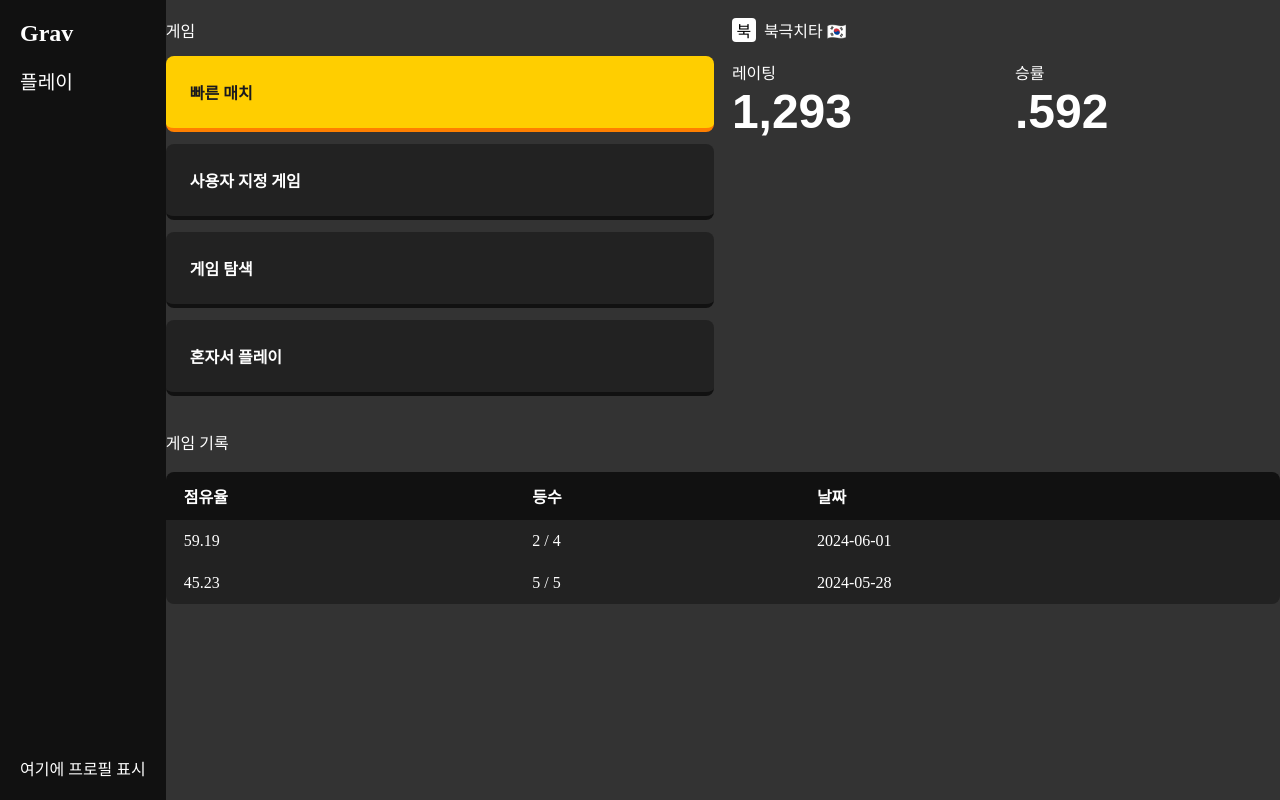
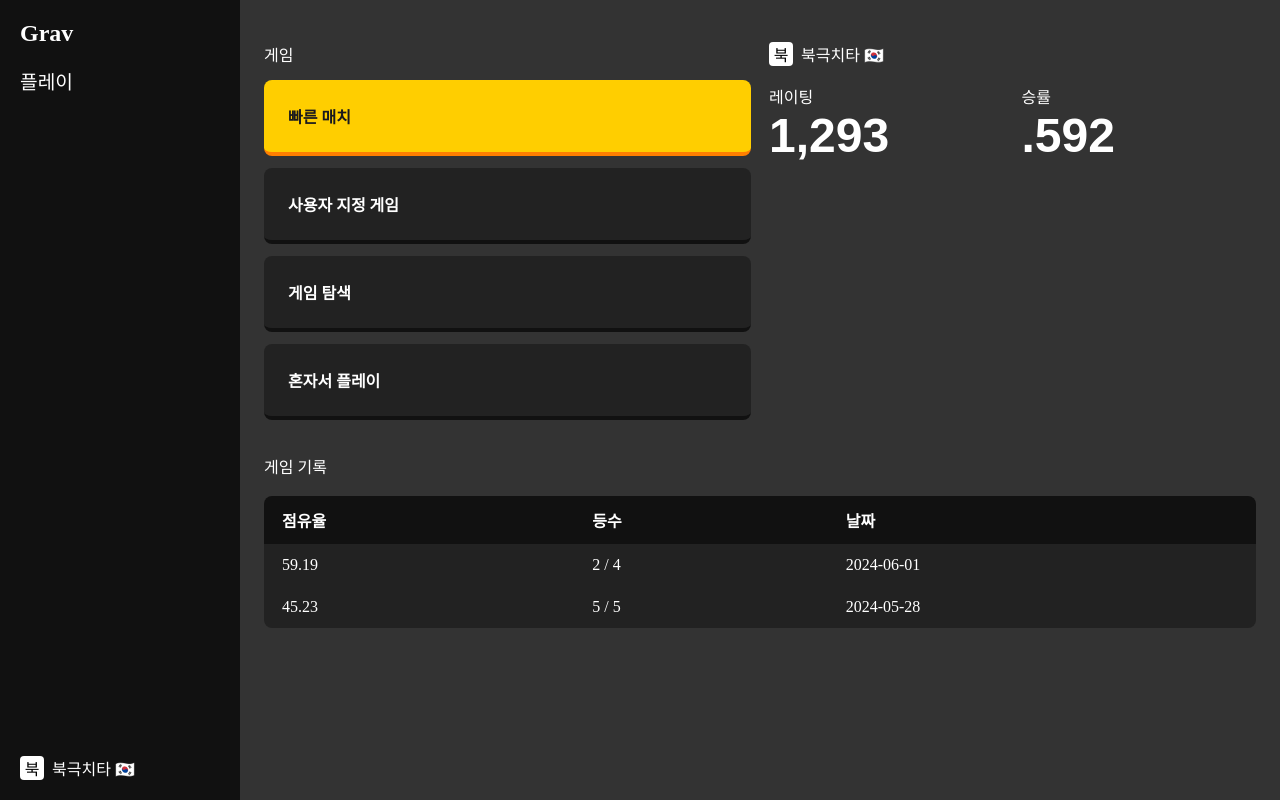
Before and after one commit to zasoque/grav, a SvelteKit app: page / in a window 1280 px wide. Built offline with nearby package versions, Linux system fonts and the light colour scheme; a web font is replaced by a local one.

Commit message:
Add Profile component to layout and page routes

```diff
--- /dev/null
+++ b/src/lib/components/Profile.svelte
@@ -0,0 +1,18 @@
+<span class="profile-picture" style="background-color: white; color: black;">북</span>
+<span class="username">북극치타 🇰🇷</span>
+
+<style>
+	.profile-picture {
+		width: 24px;
+		height: 24px;
+		background-color: #7f7f7f;
+		border-radius: 4px;
+		display: inline-flex;
+		align-items: center;
+		justify-content: center;
+	}
+
+	.username {
+		margin-left: 4px;
+	}
+</style>
--- a/src/routes/+layout.svelte
+++ b/src/routes/+layout.svelte
@@ -1,5 +1,6 @@
 <script lang="ts">
 	import favicon from '$lib/assets/favicon.svg';
+	import Profile from '$lib/components/Profile.svelte';
 
 	let { children } = $props();
 </script>
@@ -35,7 +36,9 @@
 		<div class="links">
 			<div class="link"><a href="/play">플레이</a></div>
 		</div>
-		<div class="footbar">여기에 프로필 표시</div>
+		<div class="footbar">
+			<Profile />
+		</div>
 	</div>
 	<div class="content">
 		{@render children()}
@@ -51,6 +54,7 @@
 	.navigation {
 		height: 60px;
 		background-color: #111;
+		width: 240px;
 		color: white;
 		padding: 20px 20px;
 		display: flex;
@@ -66,6 +70,7 @@
 		overflow-y: auto;
 		max-width: 1280px;
 		margin: 0 auto;
+		padding: 24px;
 	}
 
 	.logo {
--- a/src/routes/+page.svelte
+++ b/src/routes/+page.svelte
@@ -1,3 +1,7 @@
+<script>
+	import Profile from '$lib/components/Profile.svelte';
+</script>
+
 <div class="story">
 	<div class="column-1">
 		<div class="part">게임</div>
@@ -8,8 +12,7 @@
 	</div>
 	<div class="column-1">
 		<div class="part">
-			<span class="profile-picture" style="background-color: white; color: black;">북</span>
-			<span class="username">북극치타 🇰🇷</span>
+			<Profile />
 		</div>
 		<div class="story">
 			<div class="rating column-1">
@@ -107,7 +110,7 @@
 		text-align: left;
 		margin-bottom: 12px;
 		--border-color: #111;
-		--hover-color: #333;
+		--hover-color: #444;
 	}
 
 	.page-button-primary {
@@ -121,20 +124,6 @@
 		font-size: 48px;
 		font-weight: bold;
 		font-family: 'Futura', sans-serif;
-	}
-
-	.profile-picture {
-		width: 24px;
-		height: 24px;
-		background-color: #7f7f7f;
-		border-radius: 4px;
-		display: inline-flex;
-		align-items: center;
-		justify-content: center;
-	}
-
-	.username {
-		margin-left: 4px;
 	}
 
 	.rating {
```
